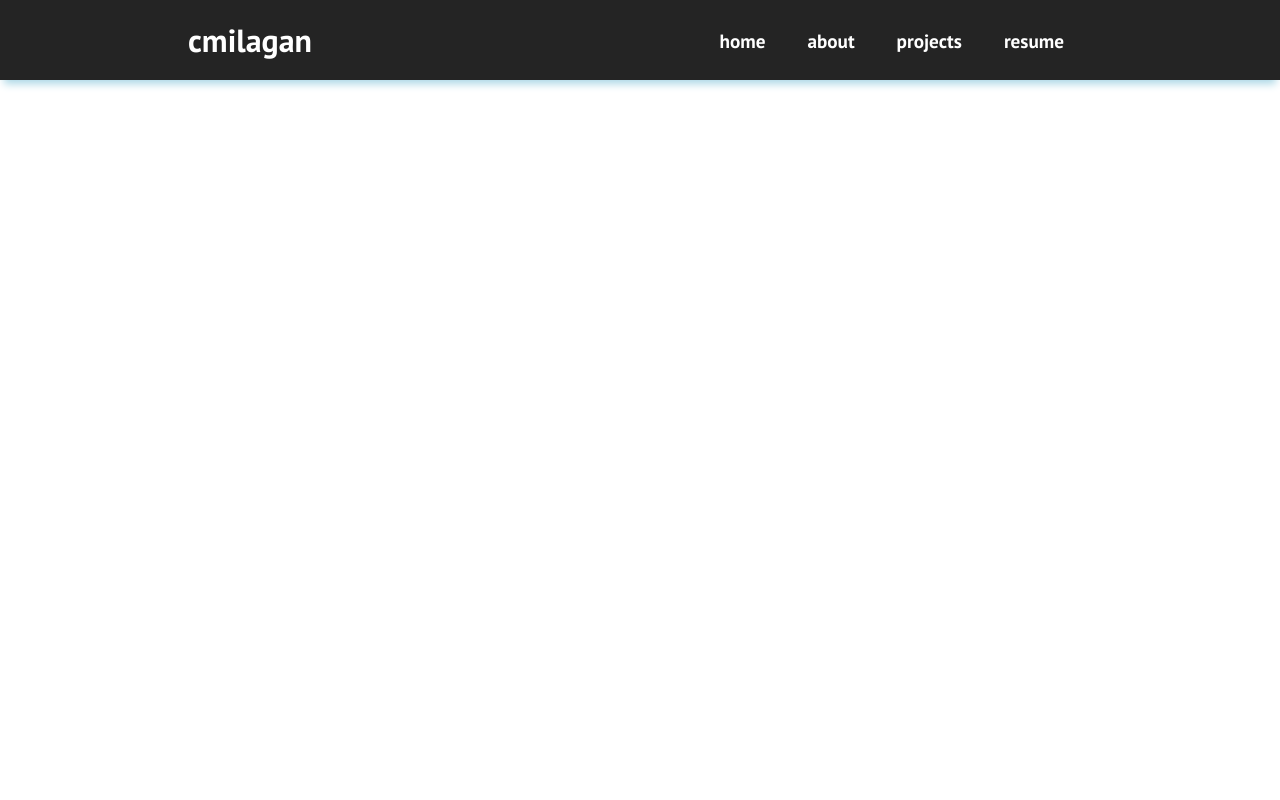
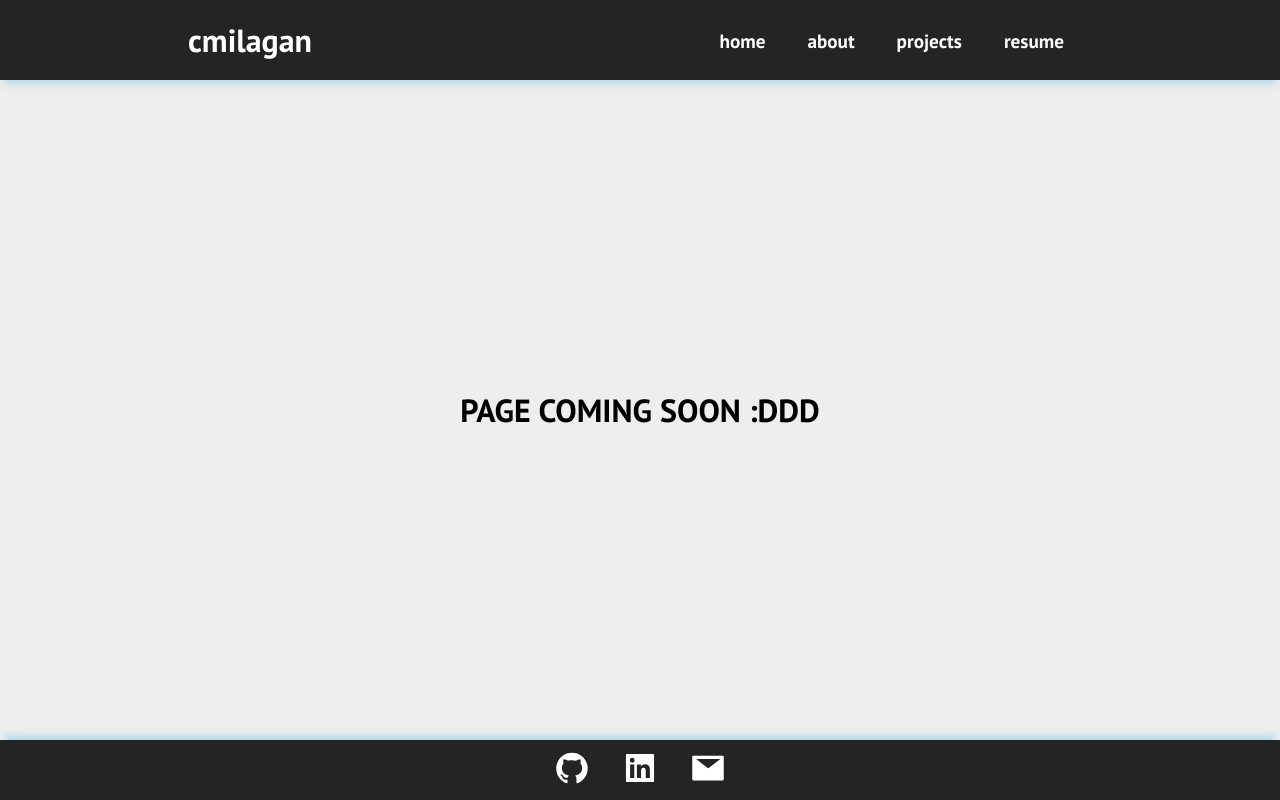
Before and after one commit to cmilagan/web, a React (Create React App) app: page /projects in a window 1280 px wide. Built offline with nearby package versions, Linux system fonts and the light colour scheme.

Commit message:
Added projects page placeholder

```diff
--- a/src/components/pages/Projects.js
+++ b/src/components/pages/Projects.js
@@ -1,12 +1,13 @@
 import React from 'react'
+import Footer from '../reusables/Footer'
+import ProjectsSection from '../sections/ProjectsSection'
 
 function Projects() {
     return (
-        <div className="projects">
-            <div className="container">
-                <h1>page coming soon!</h1>
-            </div>
-        </div>
+        <>
+            <ProjectsSection />
+            <Footer />
+        </>
     )
 }
 
--- /dev/null
+++ b/src/components/sections/ProjectsSection.css
@@ -0,0 +1,10 @@
+.projects-container {
+    padding-top: 80px;
+    background-color: #eee;
+    height: calc(100vh - 60px);
+    width: 100%;
+    display: flex;
+    align-items: center;
+    flex-direction: column;
+    justify-content: center;
+}
--- /dev/null
+++ b/src/components/sections/ProjectsSection.js
@@ -0,0 +1,14 @@
+import React from 'react'
+import './ProjectsSection.css'
+
+function ProjectsSection() {
+    return (
+        <div className="projects-container">
+            <h1>
+                PAGE COMING SOON :DDD
+            </h1>
+        </div>
+    )
+}
+
+export default ProjectsSection
```
